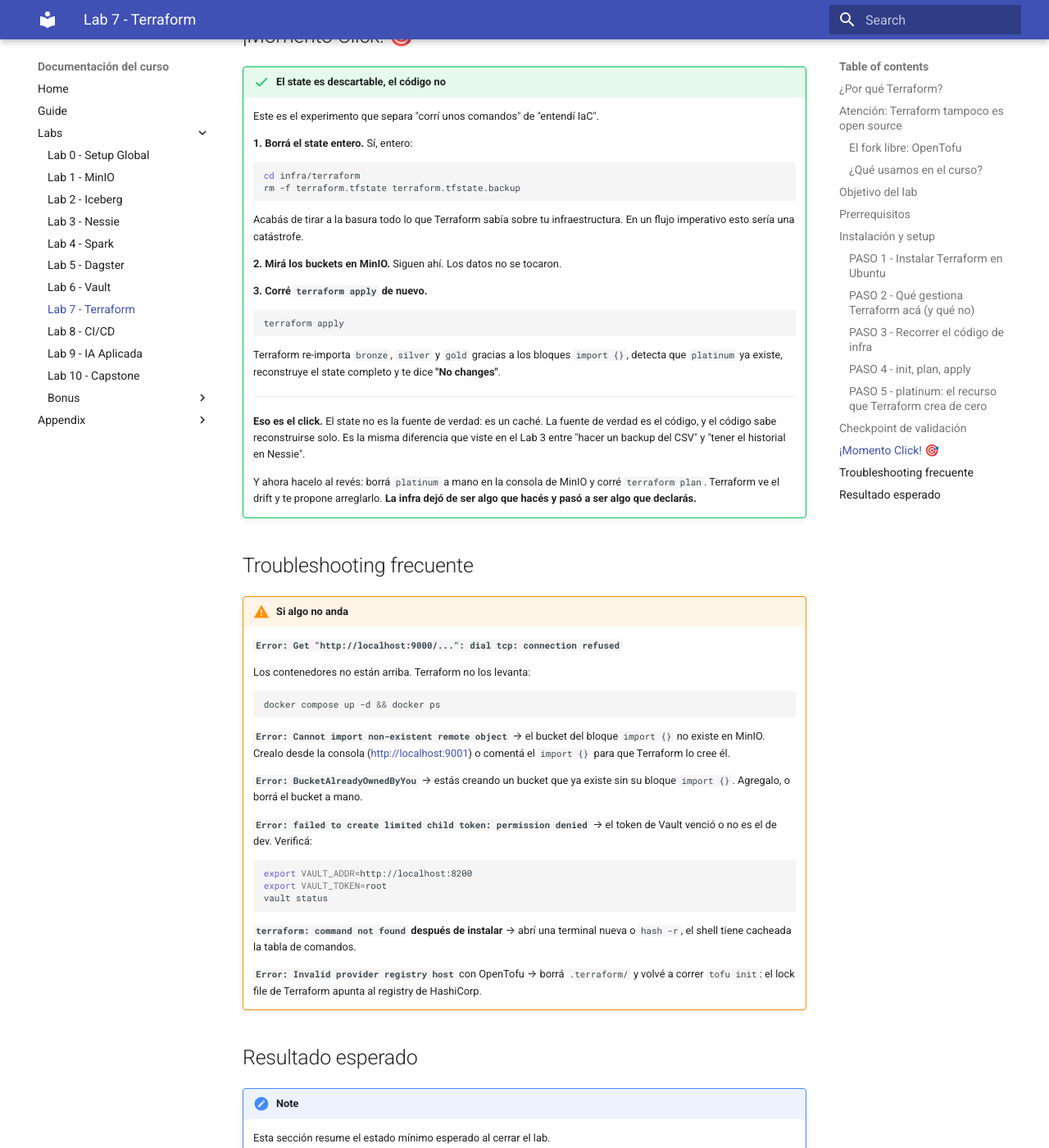
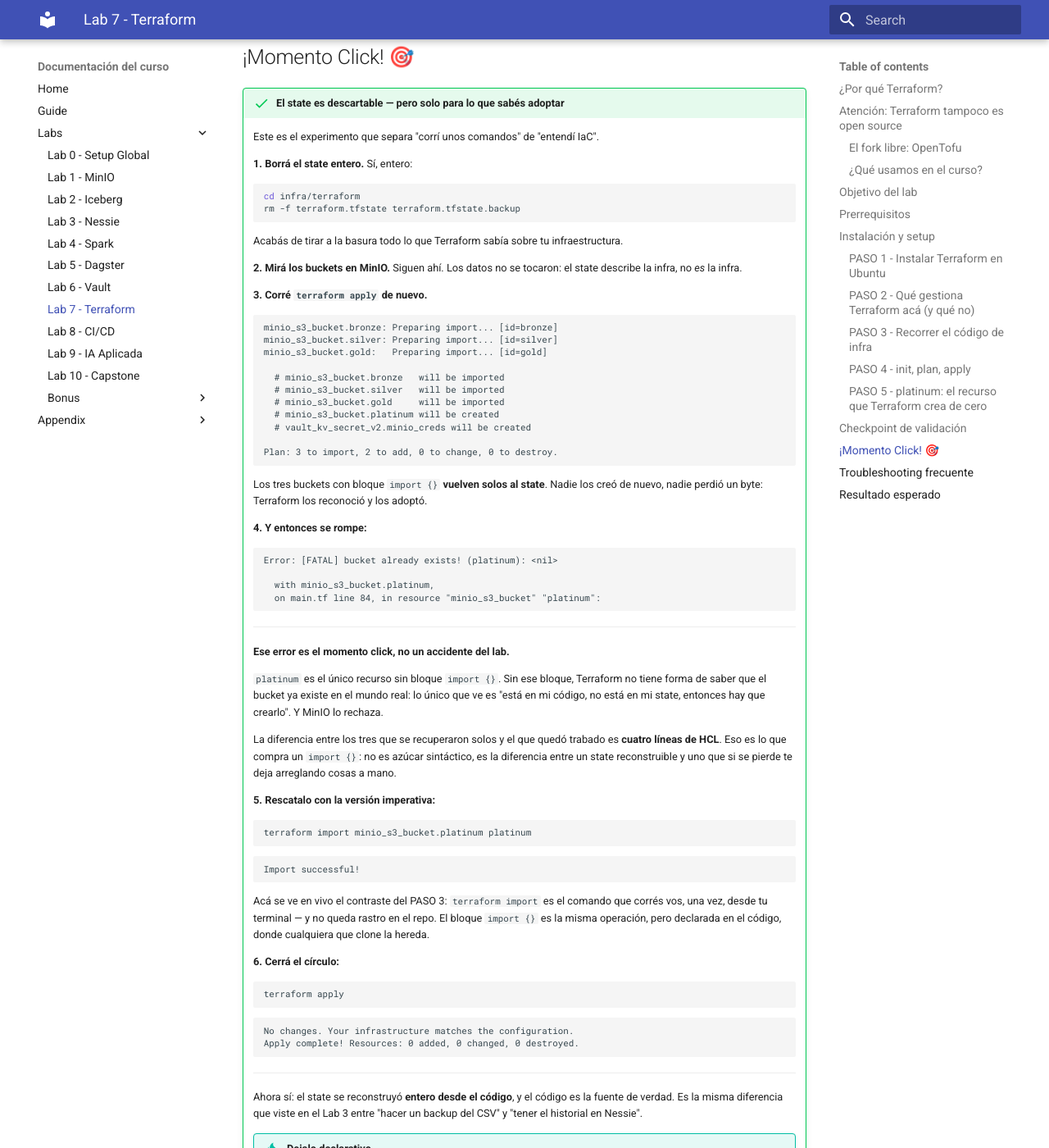
Before and after one commit to jeremiasjaymez/lakehouse-masterclass, an MkDocs documentation site: the page built from docs/docs/labs/lab-07-terraform.md, in a window 1280 px wide and 1400 px high, scrolled down 7514 px. Shown: the whole window at 82% size. Built offline with MkDocs 1.6.1 and Material for MkDocs 9.7.7, drawn with Linux system fonts in a browser that asks for light colours; some of the changed text lies outside the part shown.

Commit message:
Correr el curso entero desde cero y arreglar lo que salió roto
Con el entorno reseteado de verdad, recorrí los 7 bloques del runbook. Tres cosas
que solo aparecen arrancando de cero:

1. El reset borraba .dagster/ y nada lo recreaba, así que dagster dev cortaba con
   'DAGSTER_HOME no es un directorio'. El script ahora lo recrea vacío, y el Lab 5
   y el runbook dicen el mkdir -p que faltaba (un alumno nuevo pegaba contra lo
   mismo, porque Dagster no crea ese directorio solo).

2. El Momento Click del Lab 7 prometía "No changes" después de borrar el state.
   Falso: platinum no tiene bloque import{}, así que Terraform intenta crearlo y
   MinIO responde "bucket already exists", dejando al alumno trabado sin salida.
   Reescrito con las salidas reales — y el error pasa a ser el punto del ejercicio:
   los tres buckets con import{} se recuperan solos, el que no lo tiene se rompe.
   Se rescata con terraform import, que cierra el contraste imperativo/declarativo
   del PASO 3, y recién ahí llega el No changes. Verificado los seis pasos.

3. 01_create_branches.py estaba en inglés y escupía el JSON crudo del 409 al
   correrlo dos veces. Traducido e idempotente. Y 02_merge_dev_to_staging.py decía
   PASO 9 en el docstring; el merge es el PASO 8.

Checkpoints verificados corriendo, no leyendo: time travel del Lab 2 (15 filas, sin
Gaston ni Gonzalo), branching del Lab 3, el listado por nombre de DuckDB del Lab 4
(sin people_embeddings, que a esa altura no existe), lineage de Dagster,
Vault -> Spark, terraform apply con los 4 buckets, embeddings sobre bio, text-to-SQL,
y el RAG respondiendo LAB 3 con lab-03-nessie.md como primera fuente.

Co-Authored-By: Claude Opus 5 <noreply@anthropic.com>

````diff
--- a/docs/docs/labs/lab-07-terraform.md
+++ b/docs/docs/labs/lab-07-terraform.md
@@ -326,7 +326,8 @@ está declarado como código.
 
 - `terraform -version` responde
 - `terraform init` descarga los providers `minio` y `vault`
-- `terraform plan` muestra 3 recursos a importar y 1 a crear
+- `terraform plan` muestra `3 to import, 2 to add` (los buckets adoptados, más
+  `platinum` y el secreto de Vault)
 - `terraform apply` termina sin errores
 - El bucket `platinum` aparece en la consola de MinIO
 - `terraform output` muestra los cuatro buckets y el path del secreto
@@ -335,7 +336,7 @@ está declarado como código.
 
 ## ¡Momento Click! 🎯
 
-!!! success "El state es descartable, el código no"
+!!! success "El state es descartable — pero solo para lo que sabés adoptar"
 
     Este es el experimento que separa "corrí unos comandos" de "entendí IaC".
 
@@ -347,30 +348,94 @@ está declarado como código.
     ```
 
     Acabás de tirar a la basura todo lo que Terraform sabía sobre tu infraestructura.
-    En un flujo imperativo esto sería una catástrofe.
 
-    **2. Mirá los buckets en MinIO.** Siguen ahí. Los datos no se tocaron.
+    **2. Mirá los buckets en MinIO.** Siguen ahí. Los datos no se tocaron: el state
+    describe la infra, no *es* la infra.
 
     **3. Corré `terraform apply` de nuevo.**
+
+    ```text
+    minio_s3_bucket.bronze: Preparing import... [id=bronze]
+    minio_s3_bucket.silver: Preparing import... [id=silver]
+    minio_s3_bucket.gold:   Preparing import... [id=gold]
+
+      # minio_s3_bucket.bronze   will be imported
+      # minio_s3_bucket.silver   will be imported
+      # minio_s3_bucket.gold     will be imported
+      # minio_s3_bucket.platinum will be created
+      # vault_kv_secret_v2.minio_creds will be created
+
+    Plan: 3 to import, 2 to add, 0 to change, 0 to destroy.
+    ```
+
+    Los tres buckets con bloque `import {}` **vuelven solos al state**. Nadie los
+    creó de nuevo, nadie perdió un byte: Terraform los reconoció y los adoptó.
+
+    **4. Y entonces se rompe:**
+
+    ```text
+    Error: [FATAL] bucket already exists! (platinum): <nil>
+
+      with minio_s3_bucket.platinum,
+      on main.tf line 84, in resource "minio_s3_bucket" "platinum":
+    ```
+
+    ---
+
+    **Ese error es el momento click, no un accidente del lab.**
+
+    `platinum` es el único recurso sin bloque `import {}`. Sin ese bloque, Terraform
+    no tiene forma de saber que el bucket ya existe en el mundo real: lo único que
+    ve es "está en mi código, no está en mi state, entonces hay que crearlo". Y MinIO
+    lo rechaza.
+
+    La diferencia entre los tres que se recuperaron solos y el que quedó trabado es
+    **cuatro líneas de HCL**. Eso es lo que compra un `import {}`: no es azúcar
+    sintáctico, es la diferencia entre un state reconstruible y uno que si se pierde
+    te deja arreglando cosas a mano.
+
+    **5. Rescatalo con la versión imperativa:**
+
+    ```bash
+    terraform import minio_s3_bucket.platinum platinum
+    ```
+
+    ```text
+    Import successful!
+    ```
+
+    Acá se ve en vivo el contraste del PASO 3: `terraform import` es el comando que
+    corrés vos, una vez, desde tu terminal — y no queda rastro en el repo. El bloque
+    `import {}` es la misma operación, pero declarada en el código, donde cualquiera
+    que clone la hereda.
+
+    **6. Cerrá el círculo:**
 
     ```bash
     terraform apply
     ```
 
-    Terraform re-importa `bronze`, `silver` y `gold` gracias a los bloques `import {}`,
-    detecta que `platinum` ya existe, reconstruye el state completo y te dice
-    **"No changes"**.
+    ```text
+    No changes. Your infrastructure matches the configuration.
+    Apply complete! Resources: 0 added, 0 changed, 0 destroyed.
+    ```
 
     ---
 
-    **Eso es el click.** El state no es la fuente de verdad: es un caché. La fuente
-    de verdad es el código, y el código sabe reconstruirse solo. Es la misma
-    diferencia que viste en el Lab 3 entre "hacer un backup del CSV" y "tener el
-    historial en Nessie".
+    Ahora sí: el state se reconstruyó **entero desde el código**, y el código es la
+    fuente de verdad. Es la misma diferencia que viste en el Lab 3 entre "hacer un
+    backup del CSV" y "tener el historial en Nessie".
 
-    Y ahora hacelo al revés: borrá `platinum` a mano en la consola de MinIO y corré
-    `terraform plan`. Terraform ve el drift y te propone arreglarlo. **La infra
-    dejó de ser algo que hacés y pasó a ser algo que declarás.**
+    !!! tip "Dejalo declarativo"
+        Si querés que `platinum` también se recupere solo la próxima vez, agregale su
+        bloque en `main.tf` — ahora que el bucket existe, le corresponde:
+
+        ```hcl
+        import {
+          to = minio_s3_bucket.platinum
+          id = "platinum"
+        }
+        ```
 
 ## Troubleshooting frecuente
 
````
Also changed, not shown: docs/docs/appendix/student-runbook.md (+1 -0 lines), docs/docs/labs/lab-05-dagster.md (+14 -3 lines), 3 other files.
